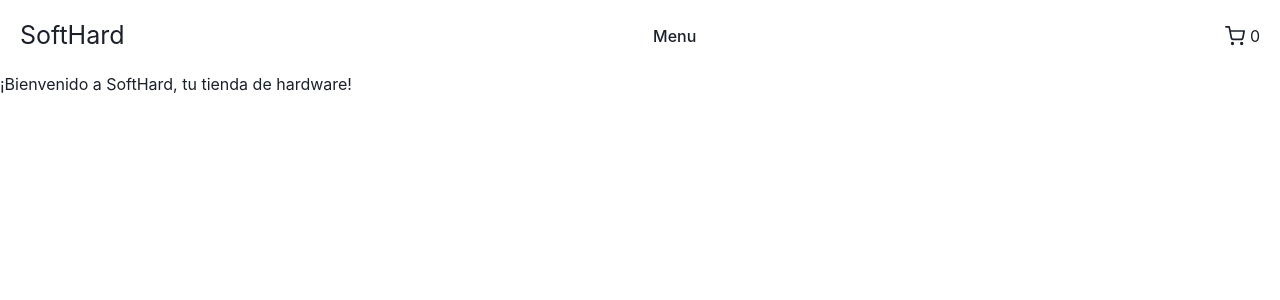
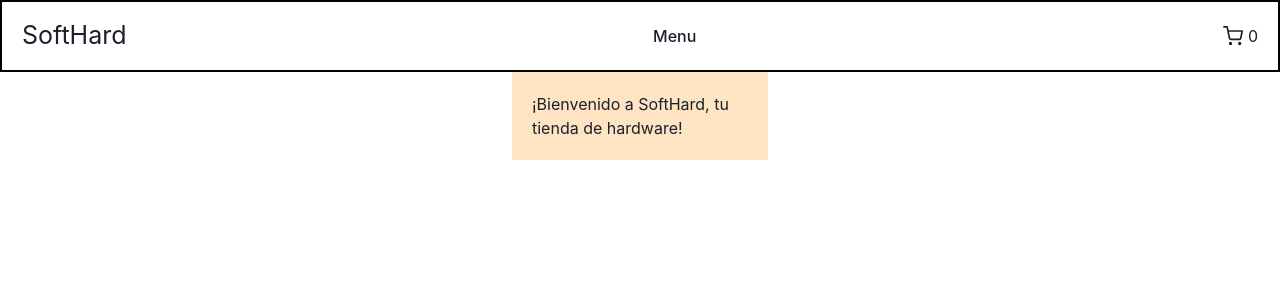
Before and after one commit to fkz14/SoftTech-E-Commerce, a React (Vite) app: page / in a window 1280 px wide. Shown: the top 300 px of the page. Built offline with nearby package versions, Linux system fonts and the light colour scheme.

Commit message:
Agregamos un borde para diferenciar del navbar y el itemListContainer

```diff
--- /dev/null
+++ b/src/components/ItemListContainer.css
@@ -0,0 +1,9 @@
+.containerList {
+    display: flex;
+    justify-content: center;
+    align-items: center;
+    background-color: bisque;
+    padding: 20px;
+    width: 20%;
+    margin: auto;
+}
--- a/src/components/ItemListContainer.jsx
+++ b/src/components/ItemListContainer.jsx
@@ -1,7 +1,9 @@
+import "./ItemListContainer.css"
+
 function ItemListContainer({ greeting}) {
     return (
         <>
-            <div>
+            <div className="containerList">
                 <h2>{greeting}</h2>
             </div>
         </>
--- a/src/components/NavBar.css
+++ b/src/components/NavBar.css
@@ -5,6 +5,7 @@
     width: 100vw;
     height: 9vh;
     padding: 0px 20px;
+    border: 2px solid black;
 
 }
 
```
